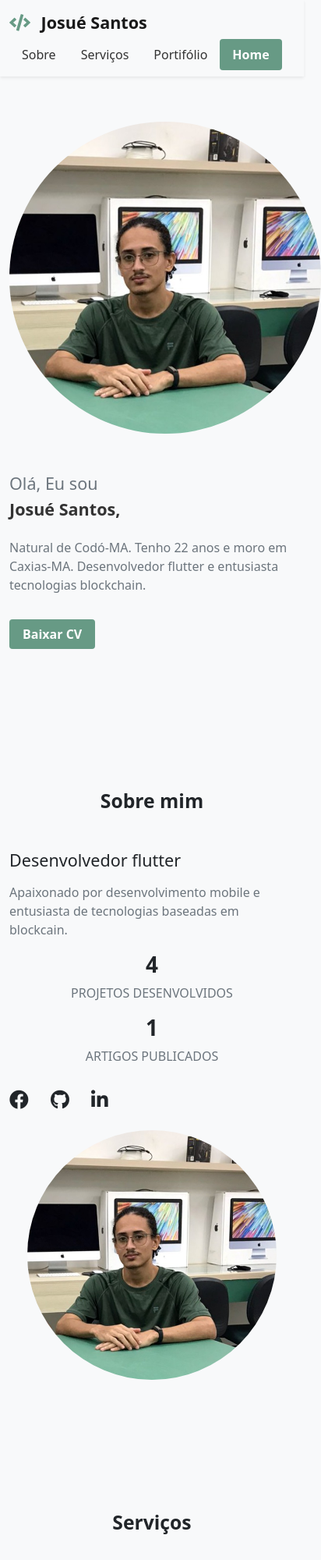
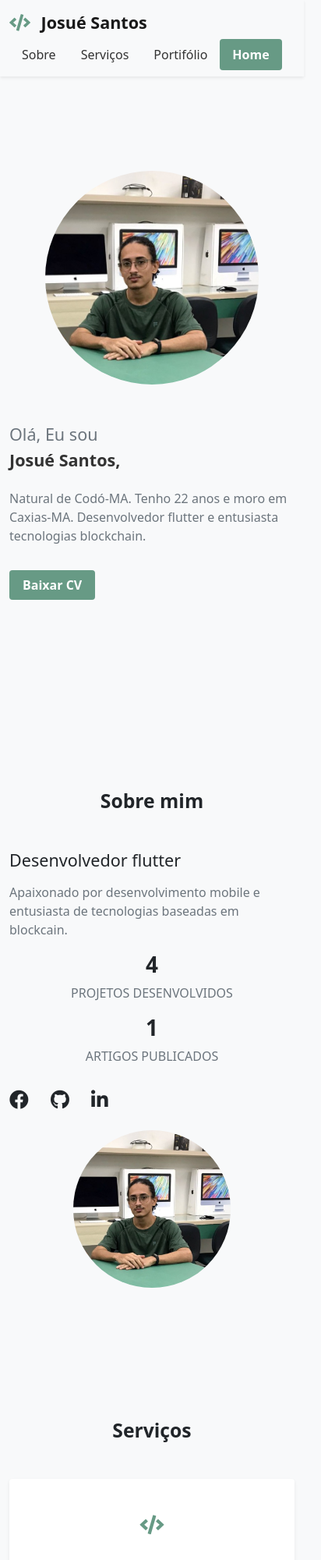
Before and after one commit to orcus69/PROG-WEB, a plain HTML site: page postifolio-bootstrap/index.html in a window 390 px wide. Shown: the top 2000 px of the page at 78% size, 412 px wide, since content can reach past the window. Drawn offline with Linux system fonts and the light colour scheme.

Commit message:
img-responsive

```diff
--- a/postifolio-bootstrap/index.html
+++ b/postifolio-bootstrap/index.html
@@ -55,7 +55,7 @@
       <div class="row min-vh-100 align-items-center align-content-center">
         <div class="col-md-6 mt-5 mt-md-0">
           <div class="home-img text-center">
-            <img class="rounded-circle mw100" width="400px" src="img/eu.png" alt="foto de perfil">
+            <img class="rounded-circle mw100" width="75%" src="img/eu.png" alt="foto de perfil">
           </div>
         </div>
         <div class="col-md-6 mt-5 mt-md-0 order-md-first">
@@ -116,7 +116,7 @@
         </div>
         <div class="col-md-6 order-md-first mb-4">
           <div class="home-img text-center">
-            <img class="rounded-circle mw100" width="320px" src="img/eu.png" alt="foto de perfil">
+            <img class="rounded-circle mw100" width="55%" src="img/eu.png" alt="foto de perfil">
           </div>
         </div>
       </div>
```
